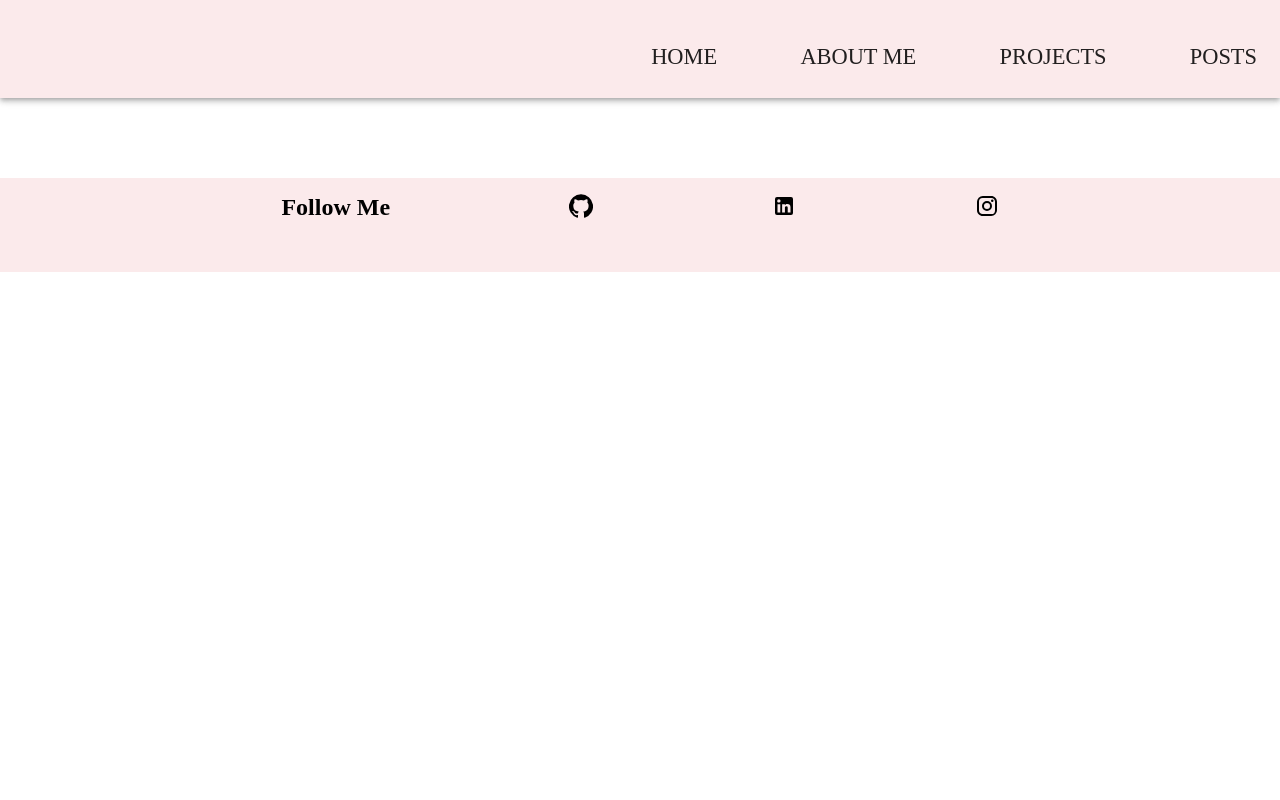
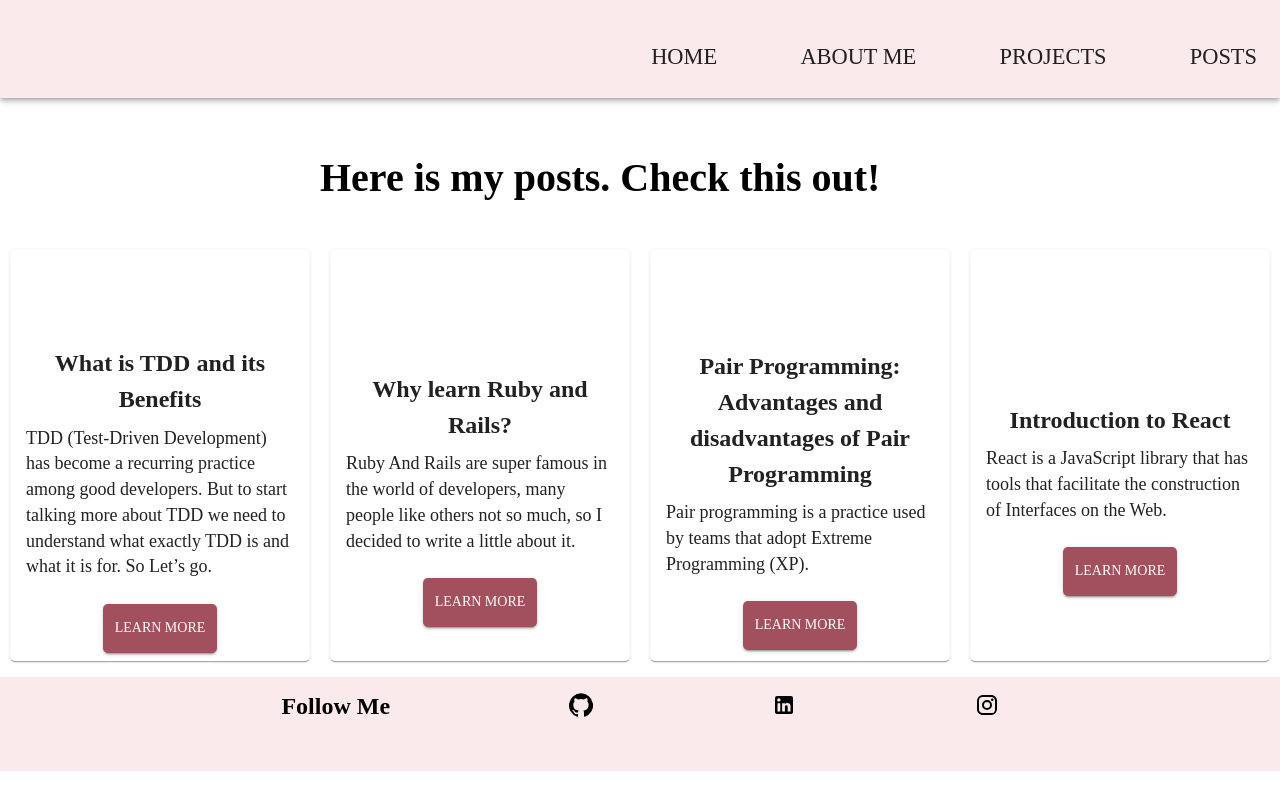
Before and after one commit to cfpcarla/portfolio, a React (Create React App) app in the folder my-app/: page / in a window 1280 px wide. Both pictures are taken after a click on the button "POSTS". Built offline with nearby package versions, Linux system fonts and the light colour scheme.

Commit message:
Add post component

```diff
--- a/my-app/src/components/Post.js
+++ b/my-app/src/components/Post.js
@@ -1,11 +1,6 @@
 import React, { useState } from "react";
-import { makeStyles } from "@material-ui/core/styles";
-// import { ValidatorForm, TextValidator } from "react-material-ui-form-validator";
-// import { confirmAlert } from "react-confirm-alert"; // Import
-// import "react-confirm-alert/src/react-confirm-alert.css";
-import { Button, Grid, Typography } from "@material-ui/core";
-// import { ReactComponent as ContactUsIllustration } from "../assets/svg/undraw_contact_us_15o2.svg";
-// import { ReactComponent as ConfirmMessageIllustration } from "../assets/svg/undraw_message_sent_1030.svg";
+import { Box, Button, Grid, makeStyles, Typography } from "@material-ui/core";
+import CardFeature from "../side-components/card-features";
 
 const useStyles = makeStyles((theme) => ({
   root: {
@@ -61,114 +56,146 @@
   },
 }));
 
+const serviceStyle = makeStyles((theme) => ({
+  serviceHeader: {
+    paddingTop: "5vh",
+    display: "flex",
+    justifyContent: "center",
+    flexDirection: "row",
+    [theme.breakpoints.down("sm")]: {
+      flexDirection: "column",
+    },
+  },
+  serviceHeaderImg: {
+    width: "30vw",
+    height: "50vh",
+    [theme.breakpoints.down("md")]: {
+      width: "40vw",
+      height: "50vh",
+    },
+    [theme.breakpoints.down("sm")]: {
+      width: "60vw",
+      height: "max-content",
+    },
+  },
+  btnPrimary: {
+    padding: "1.5rem",
+    margin: "1rem",
+    [theme.breakpoints.down("sm")]: {
+      width: "95vw",
+    },
+  },
+  btnSecondary: {
+    padding: "1.5rem",
+    margin: "1rem",
+
+    [theme.breakpoints.down("sm")]: {
+      width: "95vw",
+      background: "black",
+    },
+  },
+  generalFeatureList: {
+    marginTop: "2rem",
+    display: "flex",
+    flexWrap: "wrap",
+    alignSelf: "flex-start",
+  },
+  Container: {
+    display: "flex",
+    paddingBottom: "5vh",
+    justifyContent: "center",
+    alignItems: "center",
+    borderRadius: "10px 10px 0 0",
+  },
+  contentFeatureList: {
+    marginTop: "2rem",
+    display: "flex",
+    flexWrap: "wrap",
+
+    [theme.breakpoints.down("sm")]: {
+      width: "100%",
+      justifyContent: "center",
+      alignItems: "center",
+    },
+  },
+  Content: {
+    margin: "5vh 2vw 0 2vw",
+  },
+  btnShow: {
+    margin: "5vh 0 0 0",
+    padding: "1rem",
+    [theme.breakpoints.down("sm")]: {
+      width: "100%",
+    },
+  },
+}));
+
 const Post = () => {
-  const [formData, setFormData] = useState({
-    name: "",
-    email: "",
-    msg: "",
-    submitted: false,
-  });
-
-  const classes = useStyles();
-
-  const handleChangeName = (event) => {
-    setFormData({ ...formData, name: event.target.value });
-  };
-  const handleChangeEmail = (event) => {
-    setFormData({ ...formData, email: event.target.value });
-  };
-  const handleChangeMsg = (event) => {
-    setFormData({ ...formData, msg: event.target.value });
-  };
-  const sendFeedback = (templateId, variables) => {
-    window.emailjs
-      .send("gmail", templateId, variables)
-      .then((res) => {
-        console.log("Email successfully sent!");
-      })
-      .catch((err) => console.error("Development Error :", err));
-  };
-  const handleSubmit = (e) => {
-    // confirmAlert({
-    //   message: "Message sent - we will be in contact",
-    //   // childrenElement: () => <ConfirmMessageIllustration className="img" />,
-    //   buttons: [
-    //     {
-    //       label: "OK",
-    //       style: { fontSize: "2rem" },
-    //     },
-    //   ],
-    // });
-    // setFormData({ submitted: true, name: "", email: "", msg: "" });
-    // const templateId = "glaukopis_email";
-    // sendFeedback(templateId, {
-    //   message_html: formData.msg,
-    //   from_email: formData.email,
-    // });
-    // e.preventDefault();
-  };
+  const classes = serviceStyle();
 
   return (
-    <Grid container className={classes.root}>
-      {/* <ContactUsIllustration className={classes.illustration} /> */}
+    <>
+      <Box
+        display="flex"
+        flexDirection="column"
+        justifyContent="left"
+        alignItems="left"
+      >
+        <Box
+          className={classes.serviceHeader}
+          display="flex"
+          justifyContent="center"
+          alignItems="center"
+        >
+          <Grid item xs={12} md={6} lg={6}>
+            <Typography
+              align="left"
+              variant="h3"
+              style={{ margin: "2vh 0 2vh 0" }}
+            >
+              Here is my posts. Check this out!
+            </Typography>
+          </Grid>
+        </Box>
 
-      {/* <ValidatorForm onSubmit={handleSubmit} className={classes.form}>
-        <div className={classes.eduheader}>
-          <Typography color="primary" variant="h3">
-            Contact our team now
-          </Typography>
-          <Typography color="primary" variant="h4">
-            Our team is happy to answer your questions. Fill out the form and
-            we’ll be in touch as soon as possible.
-          </Typography>
-        </div>
-
-        <br />
-        <TextValidator
-          className={classes.input}
-          variant="outlined"
-          label="Name"
-          name="name"
-          value={formData.name}
-          onChange={handleChangeName}
-          validators={["required"]}
-          errorMessages={["Please fill your name"]}
-        />
-        <br />
-        <TextValidator
-          className={classes.input}
-          variant="outlined"
-          label="Email"
-          name="email"
-          value={formData.email}
-          onChange={handleChangeEmail}
-          validators={["required", "isEmail"]}
-          errorMessages={["this field is required", "email is not valid"]}
-        />
-        <br />
-        <TextValidator
-          className={classes.input}
-          variant="outlined"
-          label="Message"
-          multiline
-          rows={10}
-          name="msg"
-          value={formData.msg}
-          onChange={handleChangeMsg}
-          validators={["required"]}
-          errorMessages={["this field is required"]}
-        />
-        <br />
-        <Button
-          className={classes.btnSubmit}
-          color="primary"
-          variant="contained"
-          type="submit"
-        >
-          submit
-        </Button>
-      </ValidatorForm> */}
-    </Grid>
+        <Grid id="service-header" item xs={12} style={{ marginBottom: "2vh" }}>
+          <Grid item xs={12} className={classes.generalFeatureList}>
+            <CardFeature
+              title="What is TDD and its Benefits"
+              desc="TDD (Test-Driven Development) has become a recurring practice among good developers. But to start talking more about TDD we need to understand what exactly TDD is and what it is for. So Let’s go."
+              btn={true}
+              maxWidth={300}
+              margin="0 auto 0 auto"
+              href="#edu-section"
+            />
+            <CardFeature
+              title="Why learn Ruby and Rails?"
+              desc="Ruby And Rails are super famous in the world of developers, many people like others not so much, so I decided to write a little about it."
+              btn={true}
+              maxWidth={300}
+              margin="0 auto 0 auto"
+              href=""
+            />
+            <CardFeature
+              title="Pair Programming: Advantages and disadvantages of Pair Programming"
+              desc="Pair programming is a practice used by teams that adopt Extreme Programming (XP)."
+              btn={true}
+              maxWidth={300}
+              margin="0 auto 0 auto"
+              href=""
+            />
+            <CardFeature
+              title="Introduction to React"
+              desc="React is a JavaScript library that has tools that facilitate the construction of Interfaces on the Web."
+              btn={true}
+              maxWidth={300}
+              margin="0 auto 0 auto"
+              href="#pro-section"
+            />
+          </Grid>
+        </Grid>
+      </Box>
+    </>
   );
 };
 export default Post;
```
